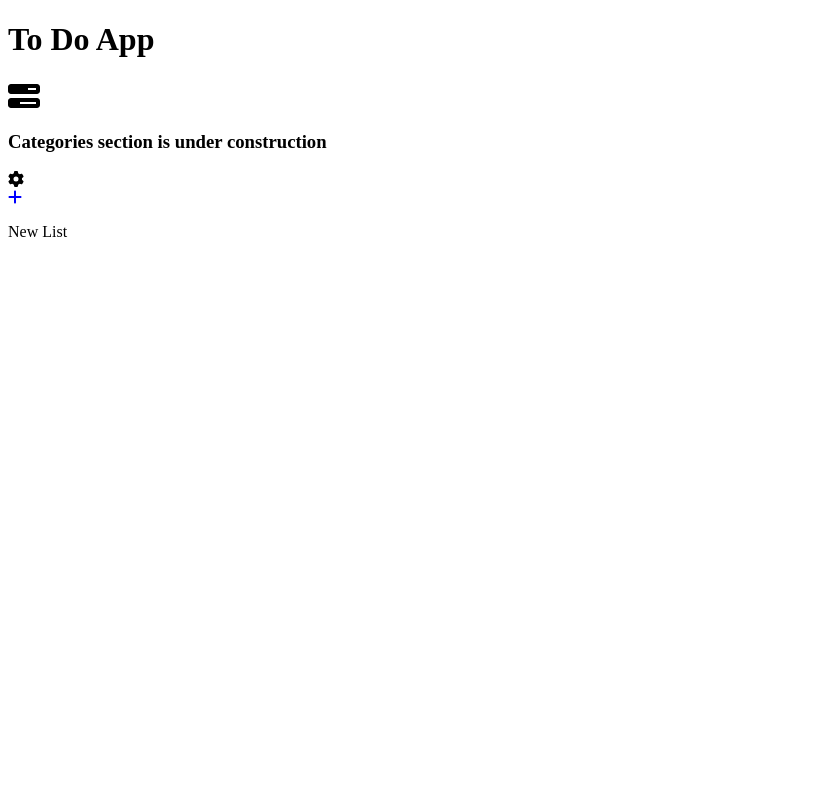
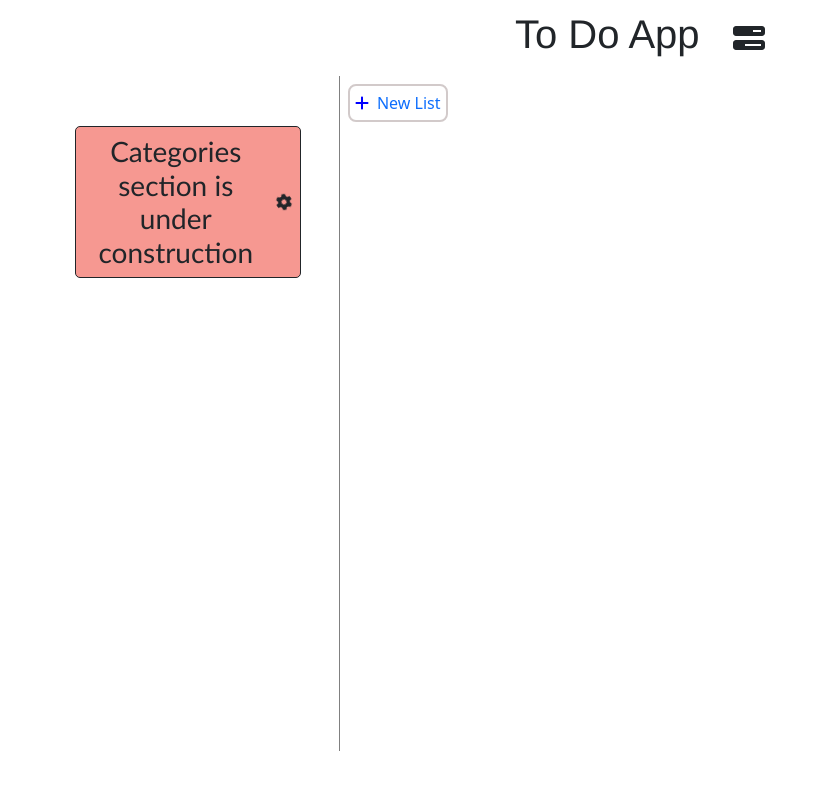
Before and after one commit to Moamen-Youssef/To-Do-App, a plain HTML site: page index.html in a window 1280 px wide. Shown: the whole page, without its empty margins (0-820 px from the left). Drawn offline with Linux system fonts and the light colour scheme.

Commit message:
"last update"

```diff
--- a/index.html
+++ b/index.html
@@ -1 +1 @@
-<!doctype html><html lang="en"><head><meta charset="utf-8"/><link rel="icon" href="/To-Do-App/favicon.ico"/><meta name="viewport" content="width=device-width,initial-scale=1"/><meta name="theme-color" content="#000000"/><meta name="description" content="Web site created using create-react-app"/><link rel="apple-touch-icon" href="/To-Do-App/logo192.png"/><link rel="manifest" href="/To-Do-App/manifest.json"/><title>React App</title><script defer="defer" src="/To-Do-App/static/js/main.e0f4a567.js"></script><link href="/To-Do-App/static/css/main.822a046f.css" rel="stylesheet"></head><body><noscript>You need to enable JavaScript to run this app.</noscript><div id="root"></div></body></html>
+<!doctype html><html lang="en"><head><meta charset="utf-8"/><link rel="icon" href="/To-Do-App/favicon.ico"/><meta name="viewport" content="width=device-width,initial-scale=1"/><meta name="theme-color" content="#000000"/><meta name="description" content="Web site created using create-react-app"/><link rel="apple-touch-icon" href="/To-Do-App/logo192.png"/><link rel="manifest" href="/To-Do-App/manifest.json"/><title>React App</title><script defer="defer" src="/To-Do-App/static/js/main.e0f4a567.js"></script><link href="/To-Do-App/static/css/main.8dbe825a.css" rel="stylesheet"></head><body><noscript>You need to enable JavaScript to run this app.</noscript><div id="root"></div></body></html>
```
Also changed, not shown: asset-manifest.json.
